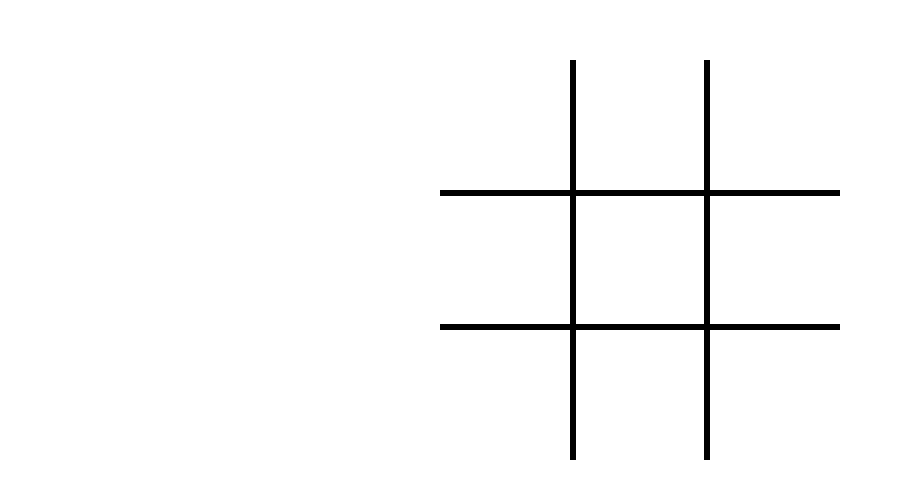
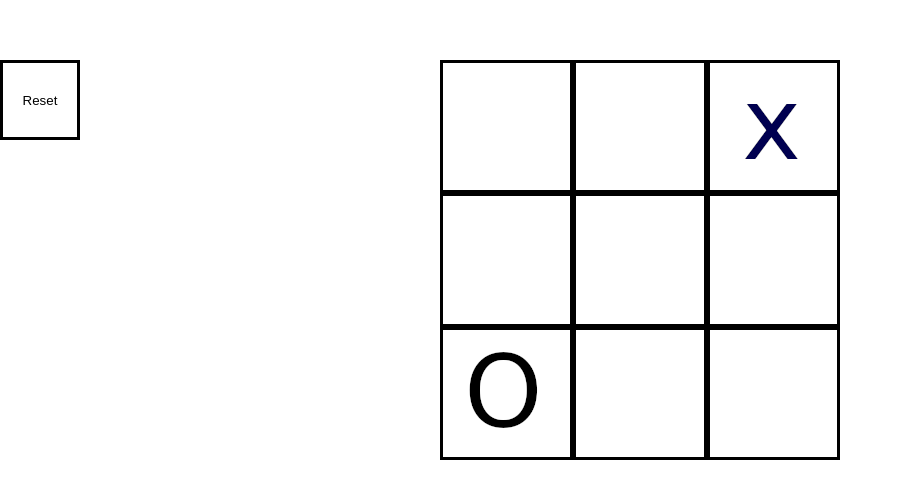
Before and after one commit to E-Monstera/Tic-Tac-Toe, a plain HTML site: page index.html in a window 1280 px wide. Shown: the part 140-638 px from the top of the page, without its empty margins (0-903 px from the left). Drawn offline with Linux system fonts and the light colour scheme.

Commit message:
DOM manipulation complete

```diff
--- a/index.html
+++ b/index.html
@@ -1,5 +1,6 @@
 <!DOCTYPE html>
 <html lang="en">
+
 <head>
     <meta charset="UTF-8">
     <meta http-equiv="X-UA-Compatible" content="IE=edge">
@@ -7,25 +8,28 @@
     <title>Tic-Tac-Toe</title>
     <link rel="stylesheet" href="style.css">
 </head>
+
 <body>
+<button id="reset">Reset</button>
+    <!-- Layout for the gameboard -->
+    <div id="game-holder">
+        <div id="gameBoard">
+            <button id="b1 1" class="tile"></button>
+            <button id="b2 2" class="tile"></button>
+            <button id="b3 3" class="tile"></button>
+            <button id="b4 4" class="tile"></button>
+            <button id="b5 5" class="tile"></button>
+            <button id="b6 6" class="tile"></button>
+            <button id="b7 7" class="tile"></button>
+            <button id="b8 8" class="tile"></button>
+            <button id="b9 9" class="tile"></button>
+        </div>
 
-    <div id="game-holder">
-<div id="gameBoard">
-    <button id="b1"></button>
-    <button id="b2"></button>
-    <button id="b3"></button>
-    <button id="b4"></button>
-    <button id="b5"></button>
-    <button id="b6"></button>
-    <button id="b7"></button>
-    <button id="b8"></button>
-    <button id="b9"></button>
-</div>
-
-</div>
+    </div>
 
 
 
 
 </body>
+<script src="script.js"></script>
 </html>
--- a/script.js
+++ b/script.js
@@ -0,0 +1,126 @@
+
+// Setting up the buttons
+const buttons = document.querySelectorAll('.tile');
+const resetBtn = document.querySelector('#reset');
+
+buttons.forEach((btn) => {
+    btn.addEventListener('click', function (e){
+        let target = e.target.id;
+        target = target.slice(1, 2);
+        game.event(target - 1);
+    })
+});
+
+resetBtn.addEventListener('click', () => {
+    game.restart();
+});
+
+// End of buttons
+
+
+
+
+
+//Factory function to create the players
+const playerFactory = (name, piece) =>{
+    return {name, piece};
+};
+
+//module pattern for gameboard
+const gameboard = (() => {
+    let array = ['', '', 'x', '', '', '', 'o', '', ''];
+    const getBoard = () => array;
+    const updateBoard = (index, piece) => {array[index] = piece;};
+    const reset = () => {array = ['', '', '', '', '', '', '', '', ''];};
+    return {getBoard, updateBoard, reset};
+})();
+
+
+
+// modules for playing the game
+const game = (() => {
+
+    let turn = 1;           //This holds the players turn and is updated each time someone plays
+    let player1;
+    let player2;
+
+    const _winner = () =>{
+        //Checks to see if there was a winner
+    };
+
+    //Initially loads the board and sets the player stats, will need to be adjusted later to include names and choices for x or o.
+    const play = () => {
+        player1 = playerFactory('player1', 'x');
+        player2 = playerFactory('player2', 'o');
+        _display();
+
+    };
+
+    const event = (index) => {
+        if (turn === 1){        //This means it's player1's turn
+            //Need to add player1.piece to the board
+            gameboard.updateBoard(index, player1.piece);
+            turn ++;
+        }
+        else{
+            gameboard.updateBoard(index, player2.piece);
+            turn --;
+        }
+        _display();
+        //Triggered by an event handler to add X or O to a board (depending on current player)
+        //Also needs to call gameboard.updateBoard(btnPressed, currentPiece)
+        //Then runs the winner function to see if there's a winner
+    };
+
+    const restart = () => {
+        gameboard.reset();
+        _display();
+        //Resets the board. Add a button to trigger this
+    };
+
+    const _display = () => {
+        //Displays the entire array to the board
+        let counter = 0;
+        let array = gameboard.getBoard();
+        buttons.forEach((btn) =>  {
+            if (array[counter] === 'o'){
+                btn.classList.add('Oicon');
+            }
+            else if (array[counter] === 'x'){
+                btn.classList.add('Xicon');
+            }
+            else{
+                btn.classList.remove('Xicon');
+                btn.classList.remove('Oicon');
+            }
+                counter ++;
+            });
+    };
+
+    return {play, event, restart};
+})();
+
+game.play();
+
+
+
+
+
+
+
+
+
+
+
+// Keeping these as notes - This was an experiment on using the modules.
+// const gameboard = (() => {
+//     array = [-1, -1, -1, -1, -1, -1, -1, -1, -1];
+//     const getBoard = () => array;
+//     const updateBoard = (index, piece) => {array[index] = piece;};
+//     const attempt = () => 'hello';
+//     return {getBoard, updateBoard, attempt};
+
+// })();
+
+// console.table(gameboard.getBoard());
+// console.log(gameboard.attempt());
--- a/style.css
+++ b/style.css
@@ -16,16 +16,19 @@
     display: grid;
     grid-template-columns: 1fr 1fr 1fr;
     grid-template-rows: 1fr 1fr 1fr;
-    grid-area: [one two three], [four five six], [seven eight nine];
+    /* grid-area: [one two three], [four five six], [seven eight nine]; */
     height: 400px;
     width: 400px;
 }
 
-
+#reset{
+    position: absolute;
+    height: 80px;
+    width: 80px;
+}
 
 
 button {
-    height: fill;
     background-color: white;
     border: solid;
 }
@@ -34,6 +37,7 @@ button:hover{
     background-color: teal;
 }
 
+/* These remove the borders on each side of the grid to create the traditional 'tic-tac-toe' layout */
 #b3, #b6, #b9{
     border-right-style: none;
 }
@@ -49,6 +53,16 @@ button:hover{
 #b7, #b8, #b9{
     border-bottom-style: none;
 }
+
+/* Classes for X or O selection */
+.Xicon{
+    background-image: URL("images/X.png");
+}
+
+.Oicon{
+    background-image: URL("images/O.png");
+}
+
 
 
 
```
Also changed, not shown: images/O.png (added), images/X.png (added).
